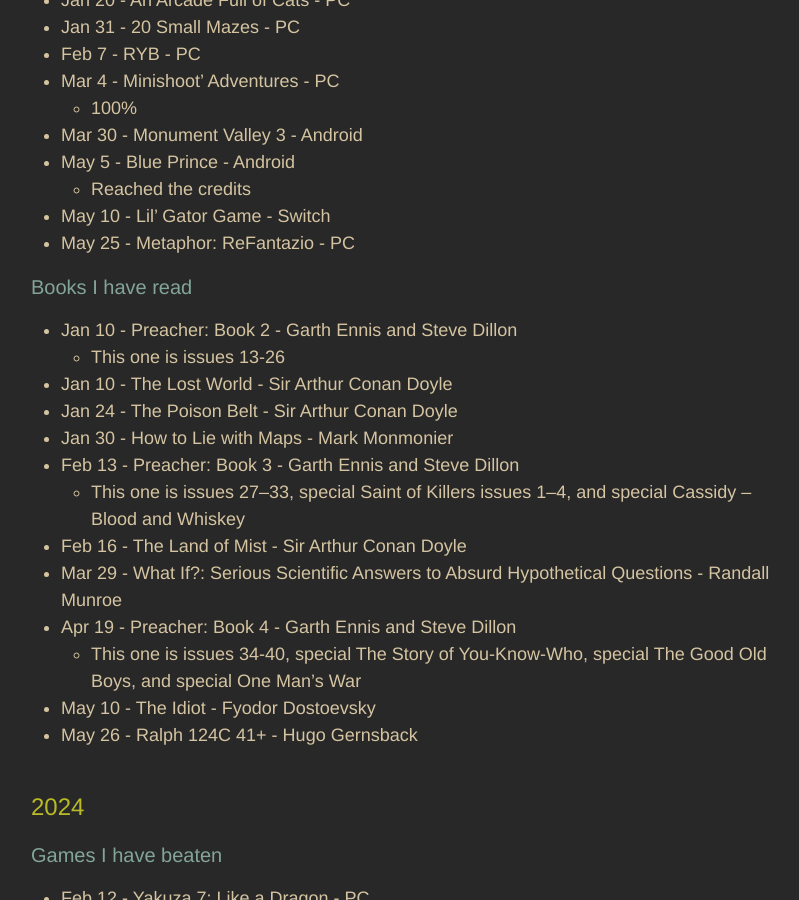
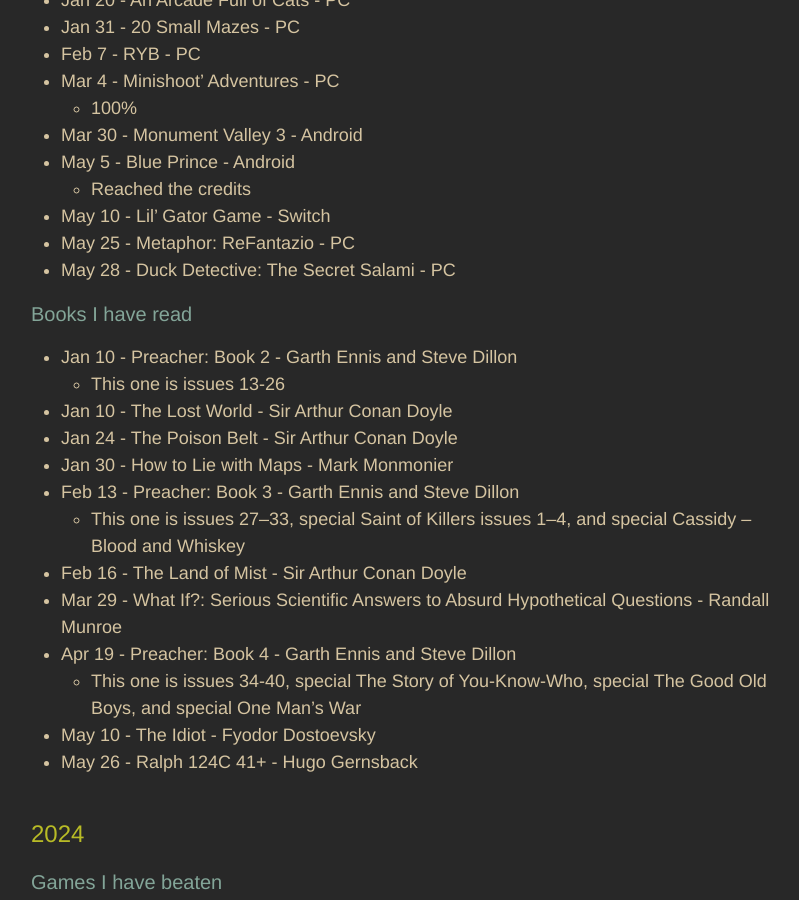
Before and after one commit to adkinsrs/sadkins_site, a Jekyll site: the page built from misc.md, in a window 1280 px wide and 900 px high, scrolled down 653 px. Shown: the whole window, without its empty margins (239-1038 px from the left). Built offline with Jekyll 4.4.1, drawn with Linux system fonts in a browser that asks for light colours.

Commit message:
beat a game

```diff
--- a/misc.md
+++ b/misc.md
@@ -31,6 +31,7 @@
   * Reached the credits
 * May 10 - Lil' Gator Game - Switch
 * May 25 - Metaphor: ReFantazio - PC
+* May 28 - Duck Detective: The Secret Salami - PC
 
 ### Books I have read
 
```
